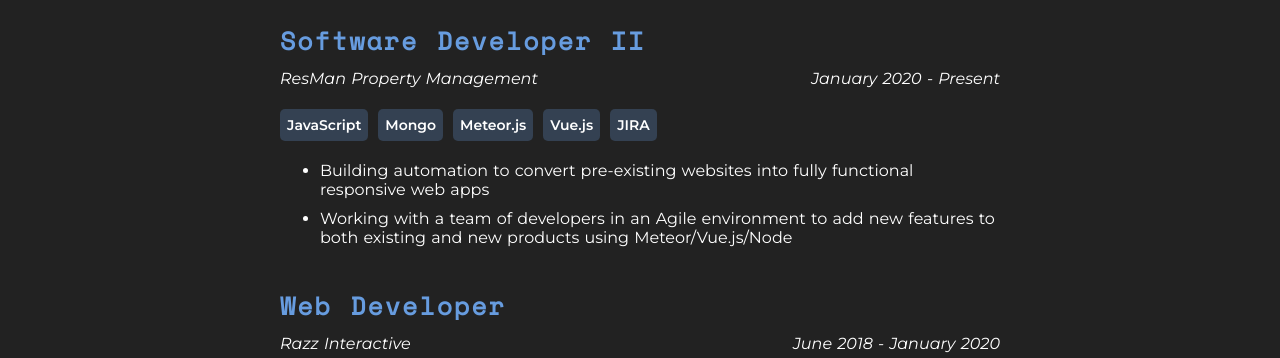
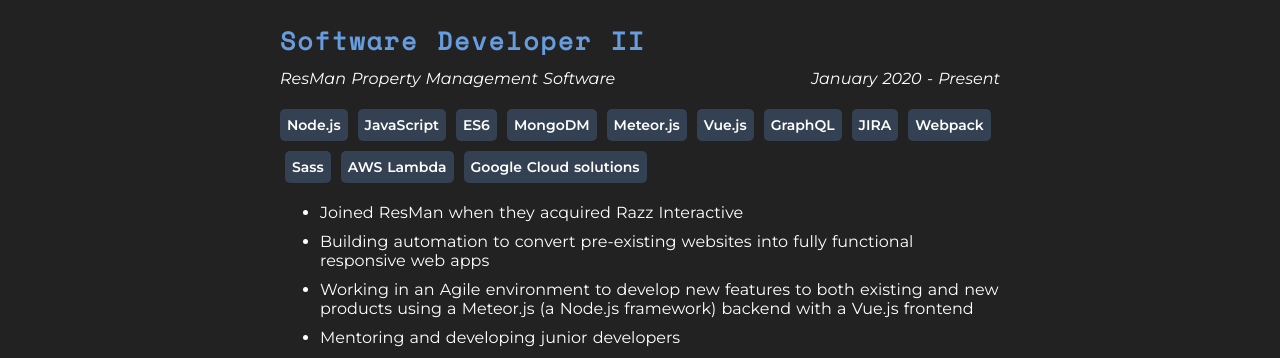
Before and after one commit to gabycostales/personal-website, a Nuxt app: page /cv in a window 1280 px wide. Shown: the part 442-800 px from the top of the page. Built offline with nearby package versions, Linux system fonts and the light colour scheme.

Commit message:
update skills

```diff
--- a/pages/cv.vue
+++ b/pages/cv.vue
@@ -44,14 +44,16 @@
       jobs: [
         {
           title: 'Software Developer II',
-          company: 'ResMan Property Management',
+          company: 'ResMan Property Management Software',
           startDate: 'January 2020',
           endDate: 'Present',
           about: [
+            'Joined ResMan when they acquired Razz Interactive',
             'Building automation to convert pre-existing websites into fully functional responsive web apps',
-            'Working with a team of developers in an Agile environment to add new features to both existing and new products using Meteor/Vue.js/Node'
+            'Working in an Agile environment to develop new features to both existing and new products using a Meteor.js (a Node.js framework) backend with a Vue.js frontend',
+            'Mentoring and developing junior developers'
           ],
-          skills: ['JavaScript', 'Mongo', 'Meteor.js', 'Vue.js', 'JIRA']
+          skills: ['Node.js', 'JavaScript', 'ES6', 'MongoDM', 'Meteor.js', 'Vue.js', 'GraphQL', 'JIRA', 'Webpack', 'Sass', 'AWS Lambda', 'Google Cloud solutions']
         },
         {
           title: 'Web Developer',
@@ -67,7 +69,7 @@
             'Build custom Wordpress websites/themes for clients with a Vue frontend.',
             'Write technical documentation.'
           ],
-          skills: ['PHP', 'SQL', 'WordPress', 'JavaScript', 'Mongo', 'Meteor.js', 'Vue.js', 'Asana']
+          skills: ['Node.js', 'JavaScript', 'ES6', 'MongoDB', 'Meteor.js', 'Vue.js', 'Asana', 'PHP', 'SQL', 'WordPress', 'Webpack', 'Sass']
         },
         {
           title: 'Web Developer',
```
